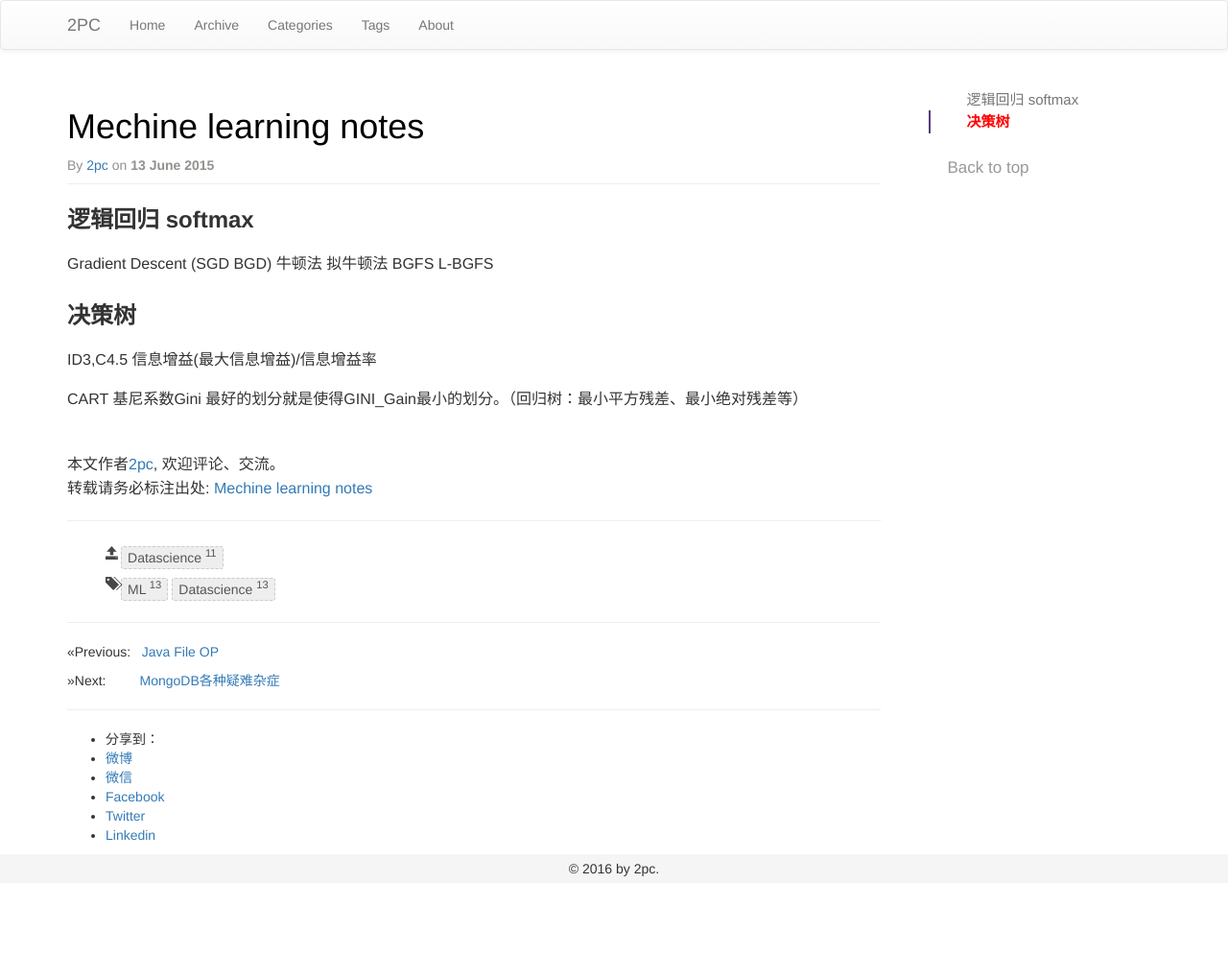
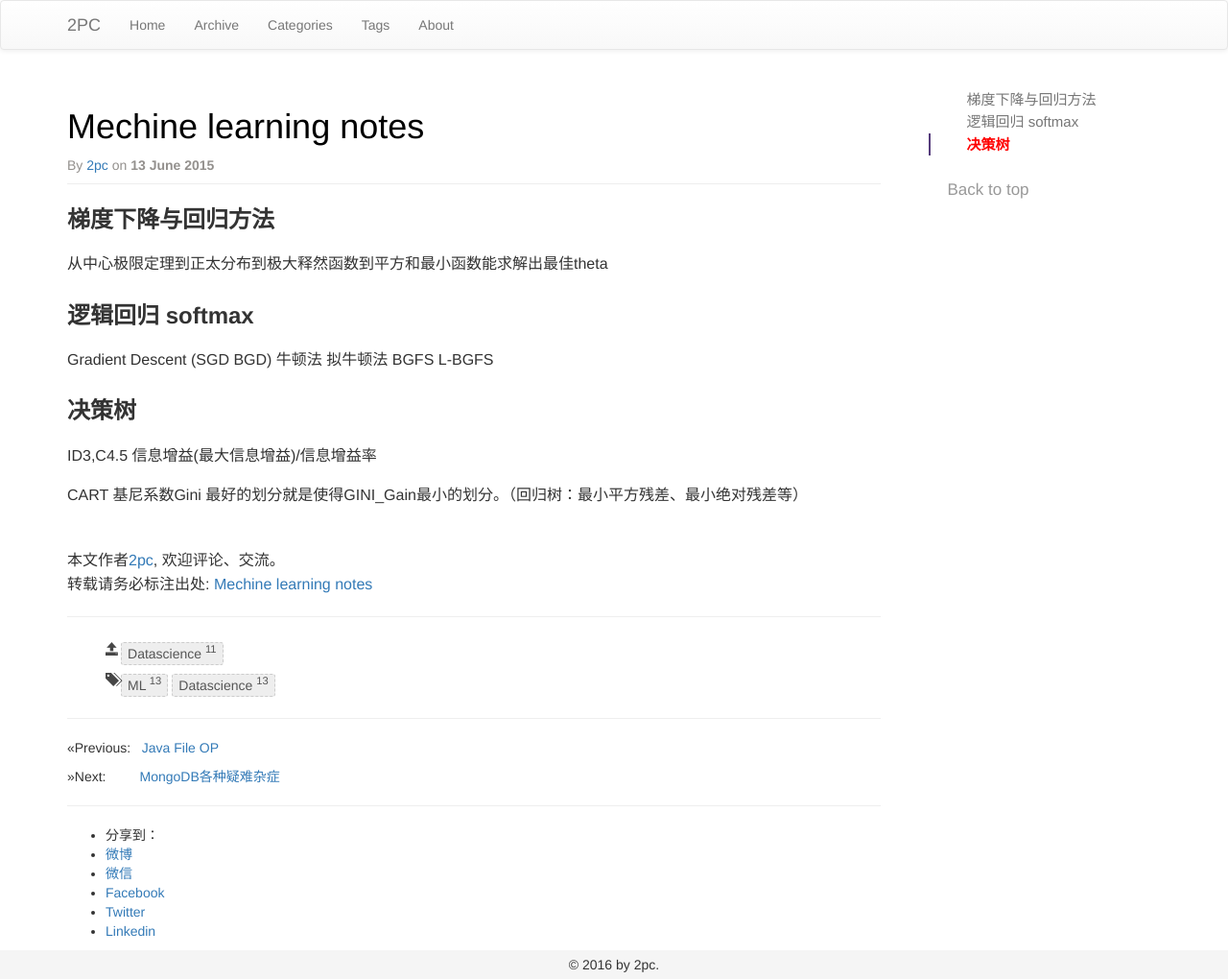
Before and after one commit to luyee/2pc.github.io, a Jekyll site: the page built from _posts/datascience/2015-06-13-ML.md, in a window 1280 px wide. Shown: the whole page at 96% size. Built offline with Jekyll 4.4.1, drawn with Linux system fonts in a browser that asks for light colours; comment, search, counter and statistics services are not loaded; before the commit the page ends 920 px from its top, so only the background shows below that.

Commit message:
Update 2015-06-13-ML.md

```diff
--- a/_posts/datascience/2015-06-13-ML.md
+++ b/_posts/datascience/2015-06-13-ML.md
@@ -7,6 +7,9 @@ category: "Datascience"
 tags: ["ML","Datascience"]
 ---
 
+### 梯度下降与回归方法
+
+从中心极限定理到正太分布到极大释然函数到平方和最小函数能求解出最佳theta
 
 ### 逻辑回归 softmax
 
```
